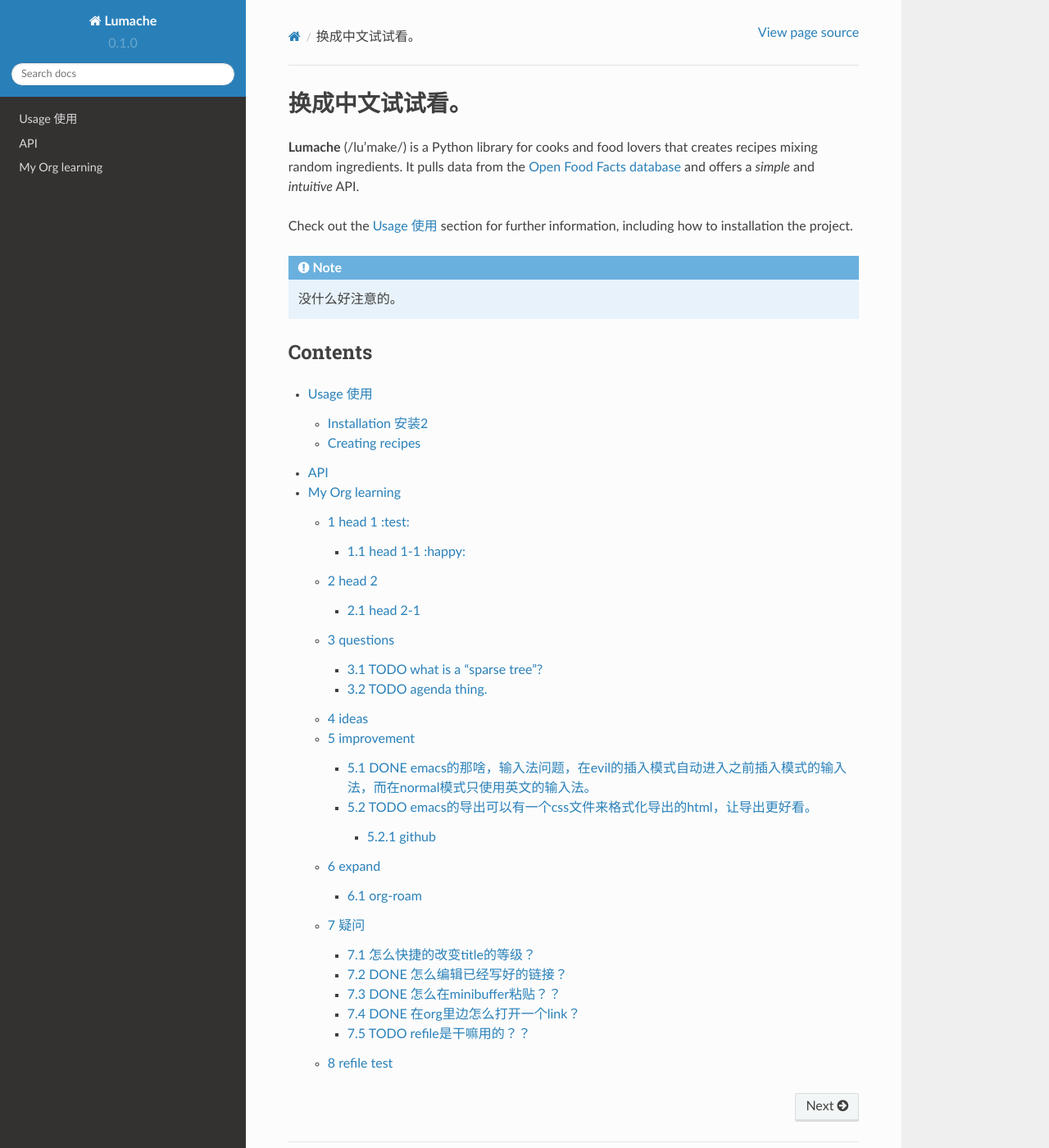
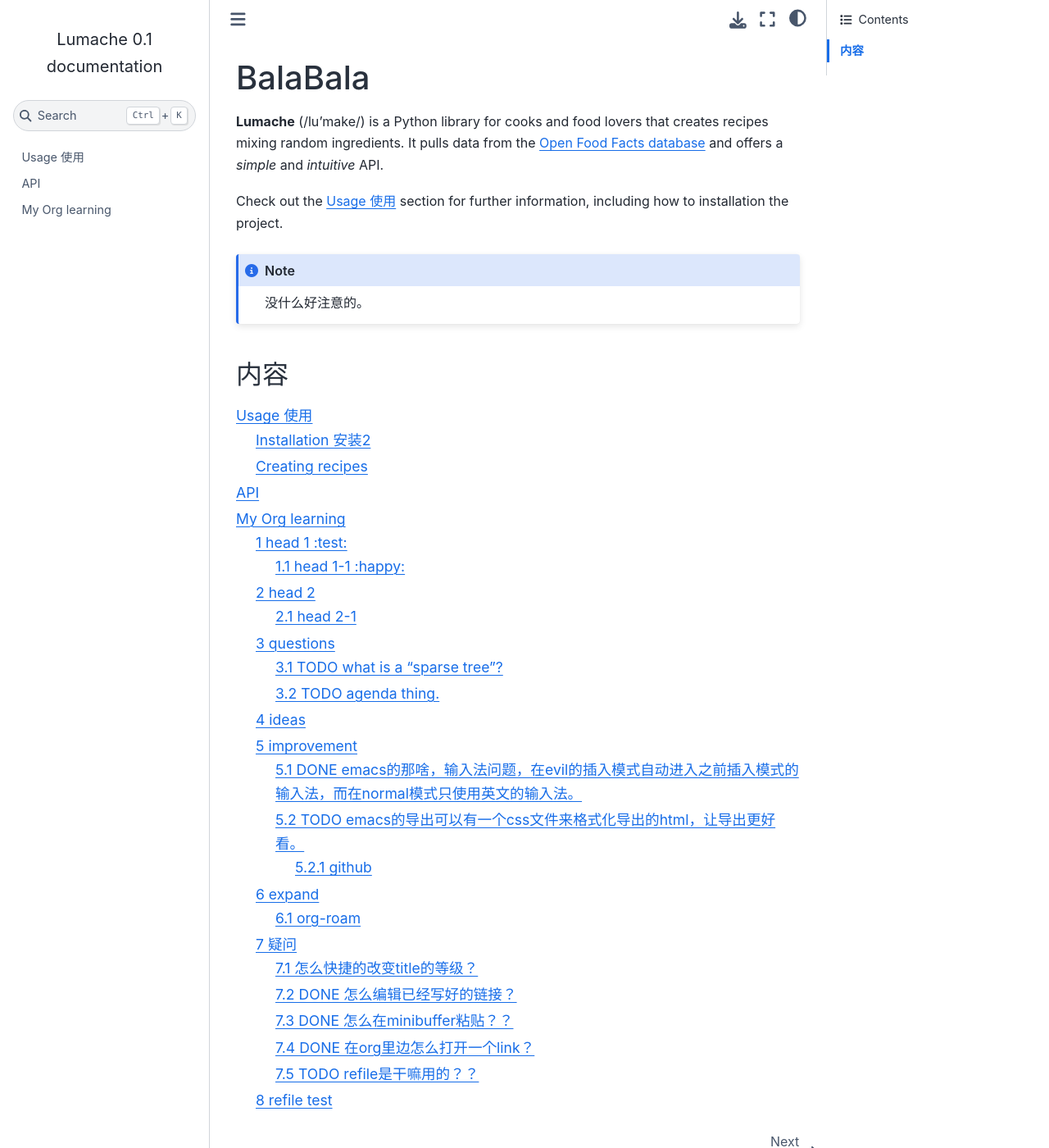
Before and after one commit to wiiiz/rtd-tutorial, a Sphinx documentation site: the page built from docs/source/index.rst, in a window 1280 px wide and 1400 px high. Shown: the whole window at 82% size. Built offline with Sphinx 7.4.7 and the Sphinx Book theme 1.1.4, drawn with Linux system fonts in a browser that asks for light colours; some of the changed text lies outside the part shown.

Commit message:
change theme to book.

```diff
--- a/docs/requirements.txt
+++ b/docs/requirements.txt
@@ -1,2 +1,3 @@
 sphinx==7.1.2
-sphinx-rtd-theme==1.3.0rc1
+# sphinx-rtd-theme==1.3.0rc1
+sphinx-book-theme
--- a/docs/source/conf.py
+++ b/docs/source/conf.py
@@ -29,7 +29,8 @@ templates_path = ['_templates']
 
 # -- Options for HTML output
 
-html_theme = 'sphinx_rtd_theme'
+#html_theme = 'sphinx_rtd_theme'
+html_theme = 'sphinx_book_theme'
 
 # -- Options for EPUB output
 epub_show_urls = 'footnote'
--- a/docs/source/index.rst
+++ b/docs/source/index.rst
@@ -1,4 +1,4 @@
-换成中文试试看。
+BalaBala
 ===================================
 
 **Lumache** (/lu'make/) is a Python library for cooks and food lovers
@@ -13,7 +13,7 @@ how to :ref:`installation` the project.
 
    没什么好注意的。
 
-Contents
+内容
 --------
 
 .. toctree::
```
Also changed, not shown: 1 other file.
